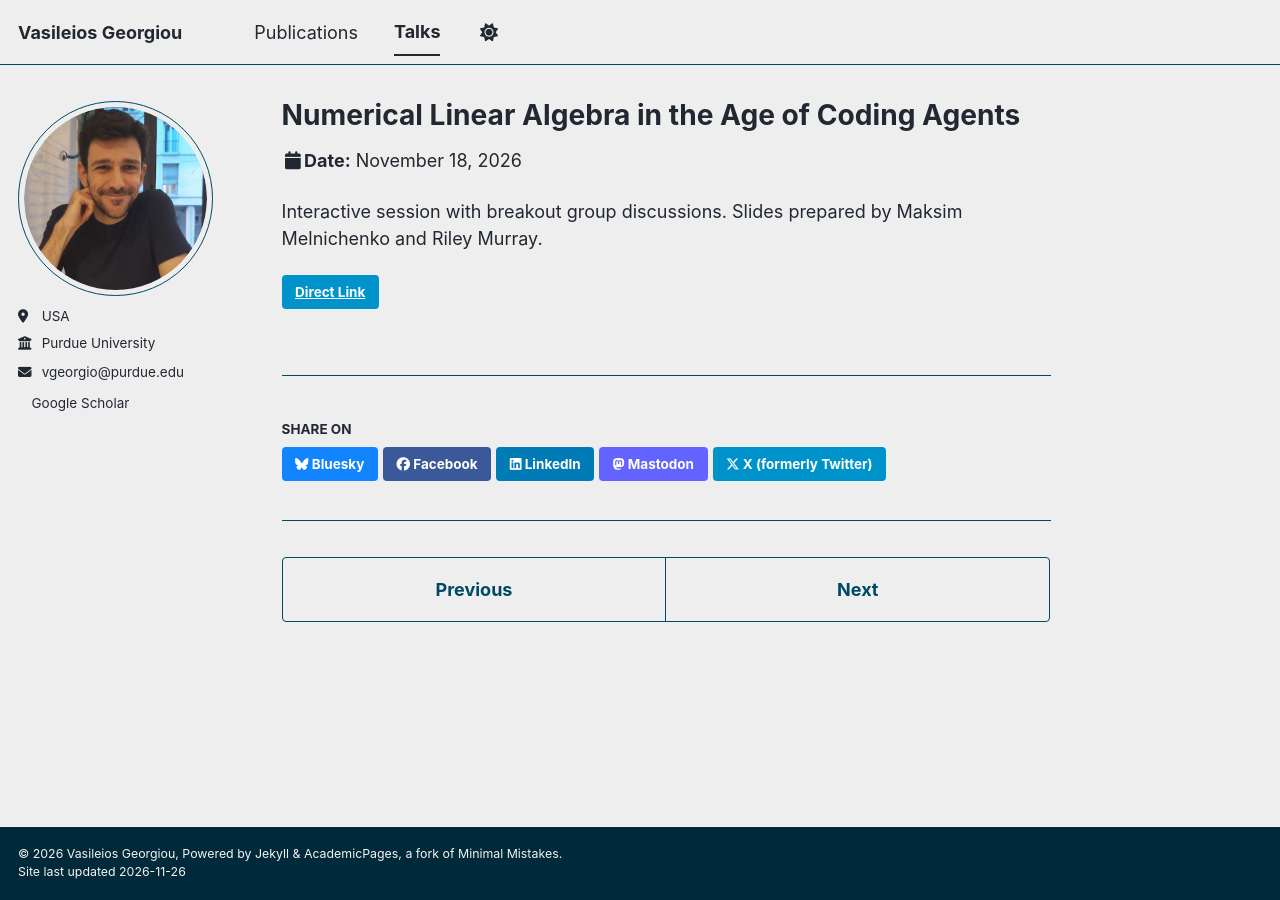
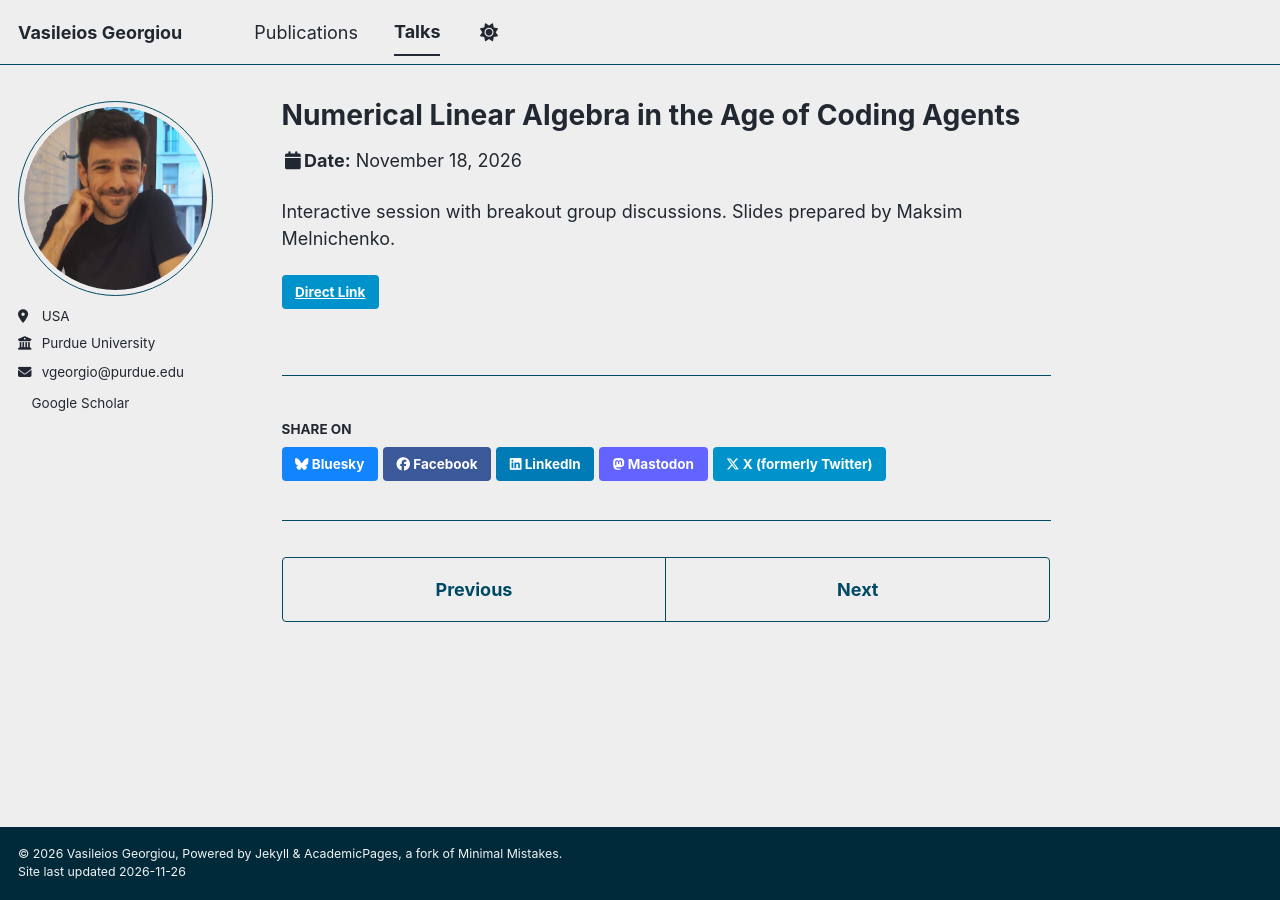
Before and after one commit to vasilisge0/vasilisge0.github.io, a Jekyll site: the page built from _talks/2026-11-18-sc26.md, in a window 1280 px wide. Built offline with Jekyll 4.4.1, drawn with Linux system fonts in a browser that asks for light colours; a script bundle is joined from its source files by our own code; a style sheet for code colours, icons or effects is not loaded.

Commit message:
Credit SC26 slides to Maksim Melnichenko
Co-Authored-By: Claude Opus 5.5 <noreply@anthropic.com>

```diff
--- a/_talks/2026-11-18-sc26.md
+++ b/_talks/2026-11-18-sc26.md
@@ -8,4 +8,4 @@ date: 2026-11-18
 location: "Chicago, IL, USA"
 ---
 
-Interactive session with breakout group discussions. Slides prepared by Maksim Melnichenko and Riley Murray.
+Interactive session with breakout group discussions. Slides prepared by Maksim Melnichenko.
```
